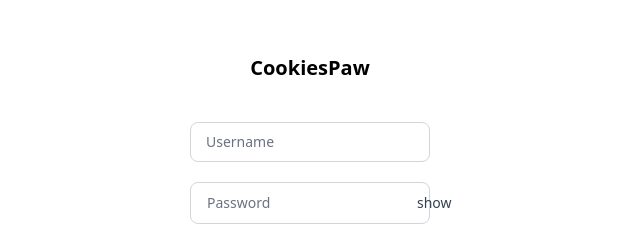
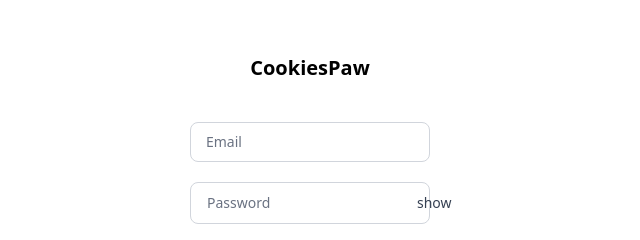
Before and after one commit to gaharoe/express-login-system, a website: page public/index.html in a window 1280 px wide. Shown: the part 211-451 px from the top of the page, 330-970 px from the left. Drawn offline with Linux system fonts and the light colour scheme.

Commit message:
Update index.html

```diff
--- a/public/index.html
+++ b/public/index.html
@@ -12,9 +12,9 @@
             <h1 class="mb-10 font-bold text-xl text-center">CookiesPaw</h1>
             <form id="login-form" class="w-60 flex flex-col gap-5">
                 <div class="relative w-full">
-                    <input type="text" id="username" placeholder=" " class="peer w-full rounded-lg border border-gray-300 bg-transparent h-10 px-3 text-sm focus:border-blue-500 focus:outline-none"/>
+                    <input type="email" id="username" placeholder=" " class="peer w-full rounded-lg border border-gray-300 bg-transparent h-10 px-3 text-sm focus:border-blue-500 focus:outline-none"/>
                     <label for="nama" class=" pointer-events-none absolute left-3 top-1/2 -translate-y-1/2 bg-white px-1 text-sm text-gray-500 transition-all duration-200 peer-placeholder-shown:top-1/2 peer-placeholder-shown:text-sm peer-focus:top-0 peer-focus:text-xs peer-focus:text-blue-500 peer-not-placeholder-shown:top-0 peer-not-placeholder-shown:text-xs">
-                        Username
+                        Email
                     </label>
                 </div>
                 <div class="relative w-full flex rounded-lg border border-gray-300">
```
